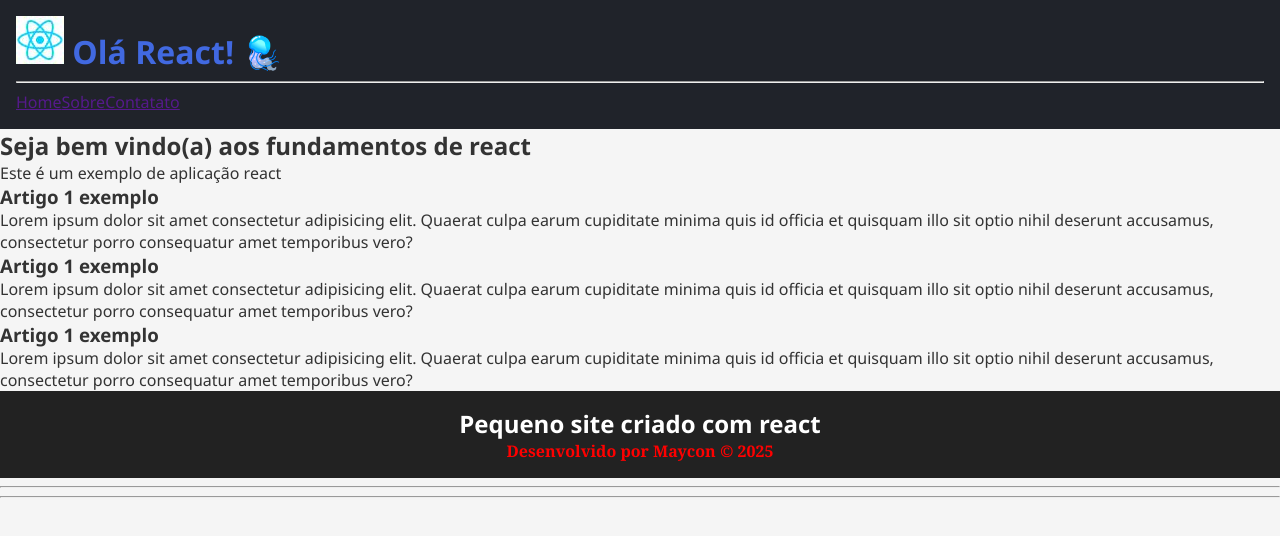
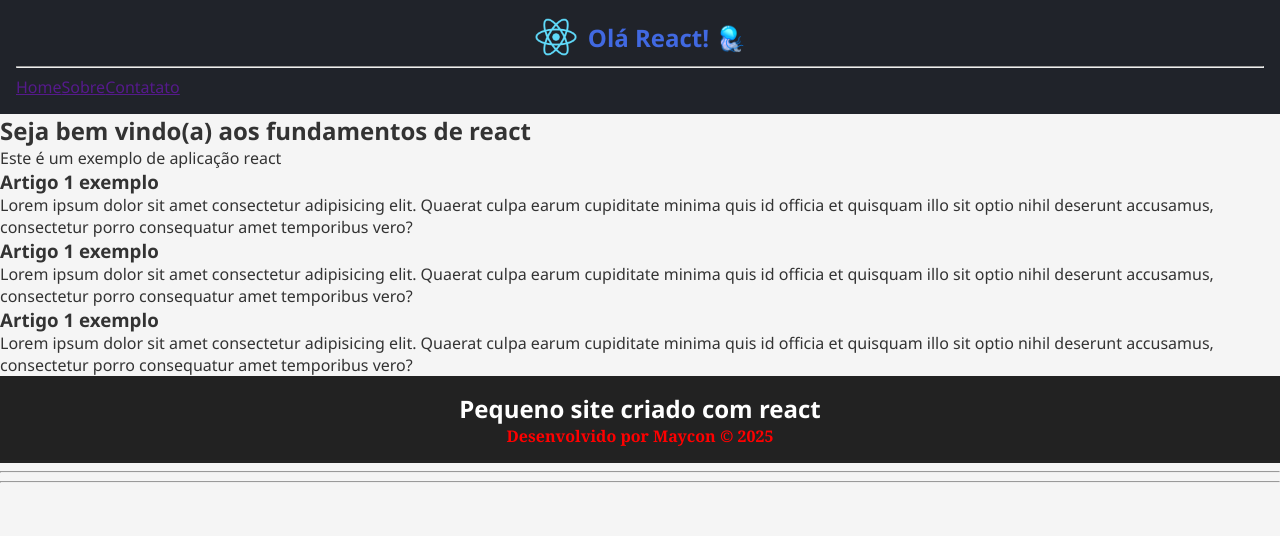
Before and after one commit to mayconr4/react-fundamentos, a React (Vite) app: page / in a window 1280 px wide. Shown: the top 536 px of the page. Built offline with nearby package versions, Linux system fonts and the light colour scheme.

Commit message:
feito mais css no header

```diff
--- a/src/components/Artigo.tsx
+++ b/src/components/Artigo.tsx
@@ -1,5 +1,3 @@
-import React from "react";
-
 export default function Artigo() {
   return (
     <article>
--- a/src/components/Cabecalho.module.css
+++ b/src/components/Cabecalho.module.css
@@ -12,7 +12,13 @@
 .logo {
   vertical-align: middle;
   margin-right: 0.2rem;
+  width: 42px;
 }
 
 .titulo {
+  display: flex;
+  align-items: center;
+  justify-content: center;
+  gap: 0.5rem;
+  font-size: 1.5rem;
 }
--- a/src/components/Cabecalho.tsx
+++ b/src/components/Cabecalho.tsx
@@ -5,8 +5,8 @@
 export default function Cabecalho() {
   return (
     <header className={estilos.topoSite}>
-      <h1>
-        <img src={logo} alt="" /> Olá React! 🪼
+      <h1 className={estilos.titulo}>
+        <img className={estilos.logo} src={logo} alt="" /> Olá React! 🪼
       </h1>
       <hr />
       <Menu />
```
Also changed, not shown: src/assets/logo-react.png.
